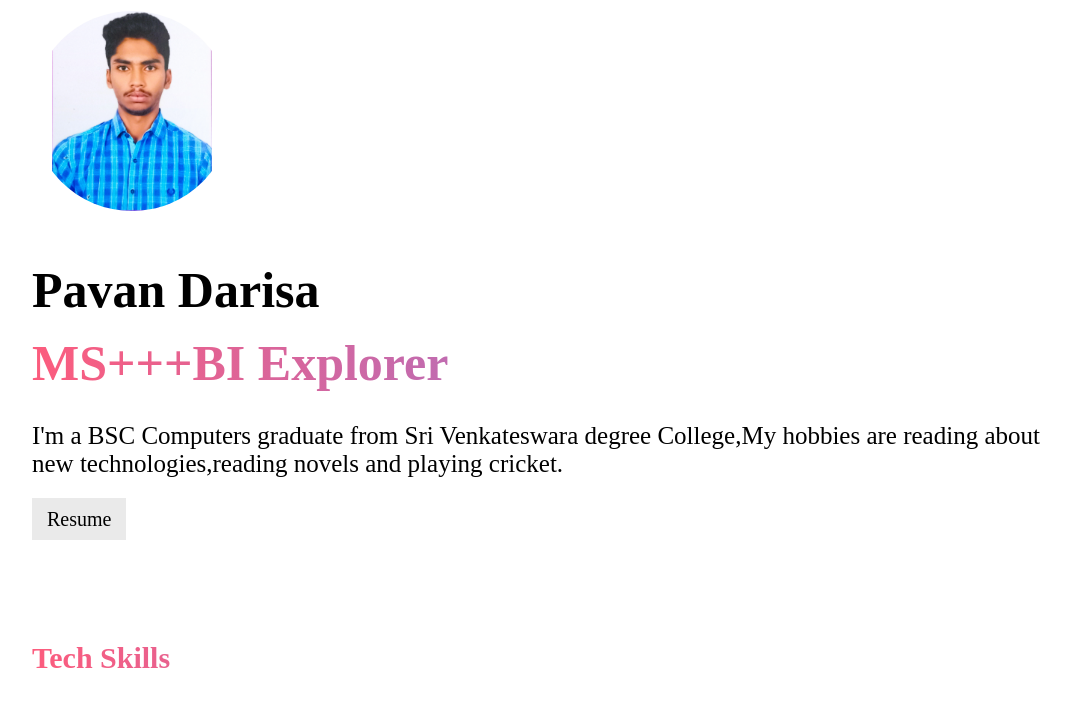
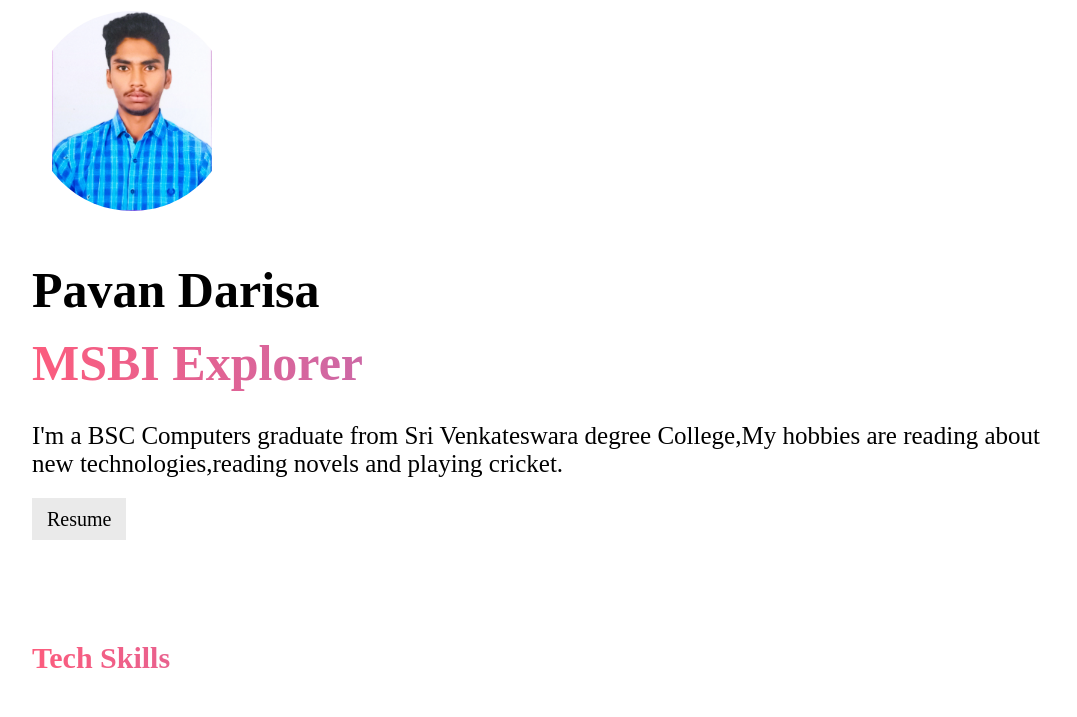
Before and after one commit to Pavankalyan7377/My-Portfolio, a plain HTML site: page index.html in a window 1280 px wide. Shown: the part 77-794 px from the top of the page, without its empty margins (96-1173 px from the left). Drawn offline with Linux system fonts and the light colour scheme.

Commit message:
Update index.html

```diff
--- a/index.html
+++ b/index.html
@@ -25,7 +25,7 @@
     </div>
     <div class="profile">
         <p class="name">Pavan Darisa</p>
-        <p class="name margin colortxt">MS+++BI Explorer</p>
+        <p class="name margin colortxt">MSBI Explorer</p>
         <p class="about">I'm a BSC Computers graduate from Sri Venkateswara degree College,My hobbies are reading about new technologies,reading novels and playing cricket.</p>
         <a href="https://drive.google.com/file/d/1bZwK4vk0cH5ioX545qpzOx4hLsRBBzFu/view?usp=sharing" class="btn" target="_blank">Resume</a>
     </div>
```
